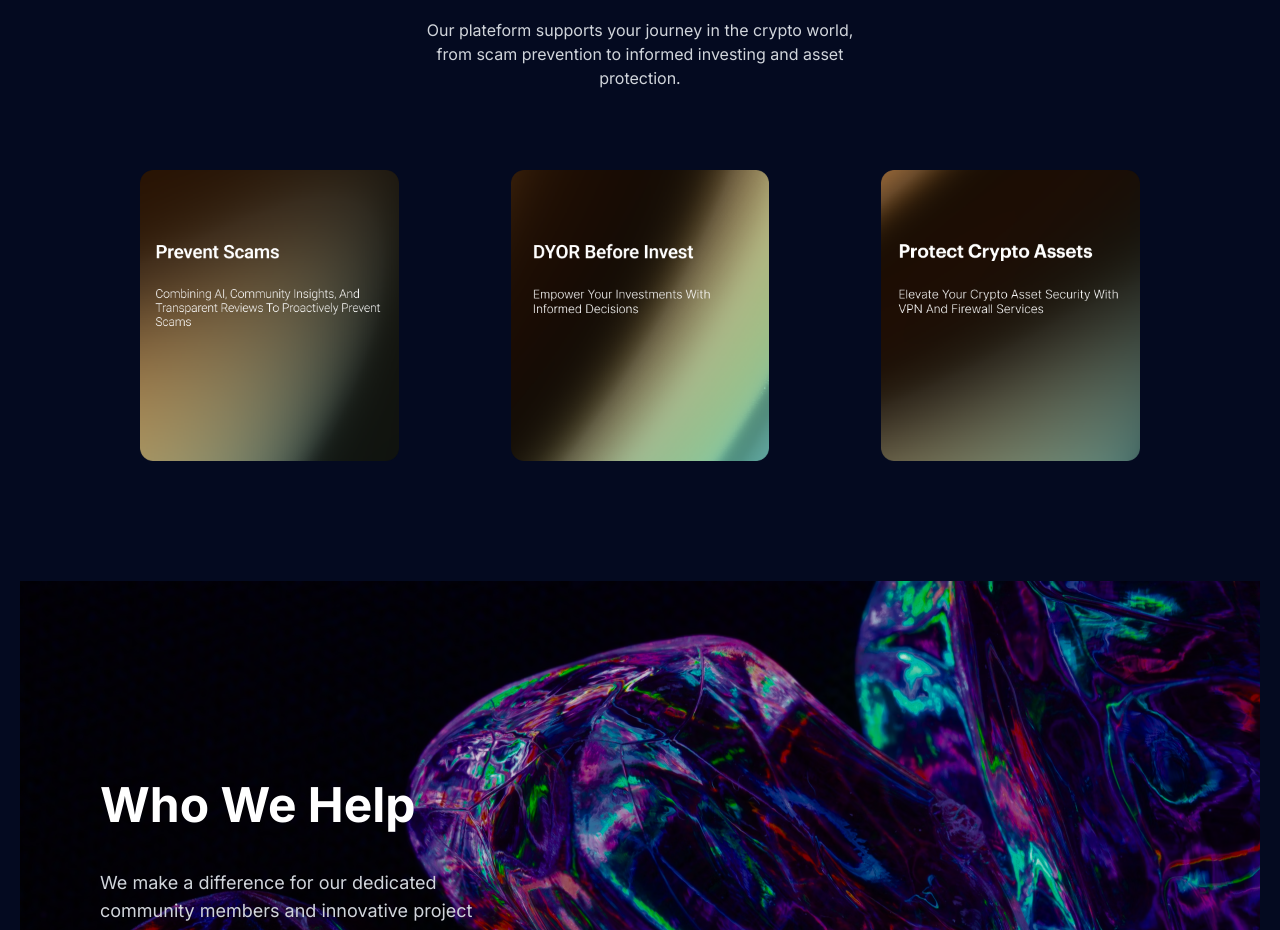
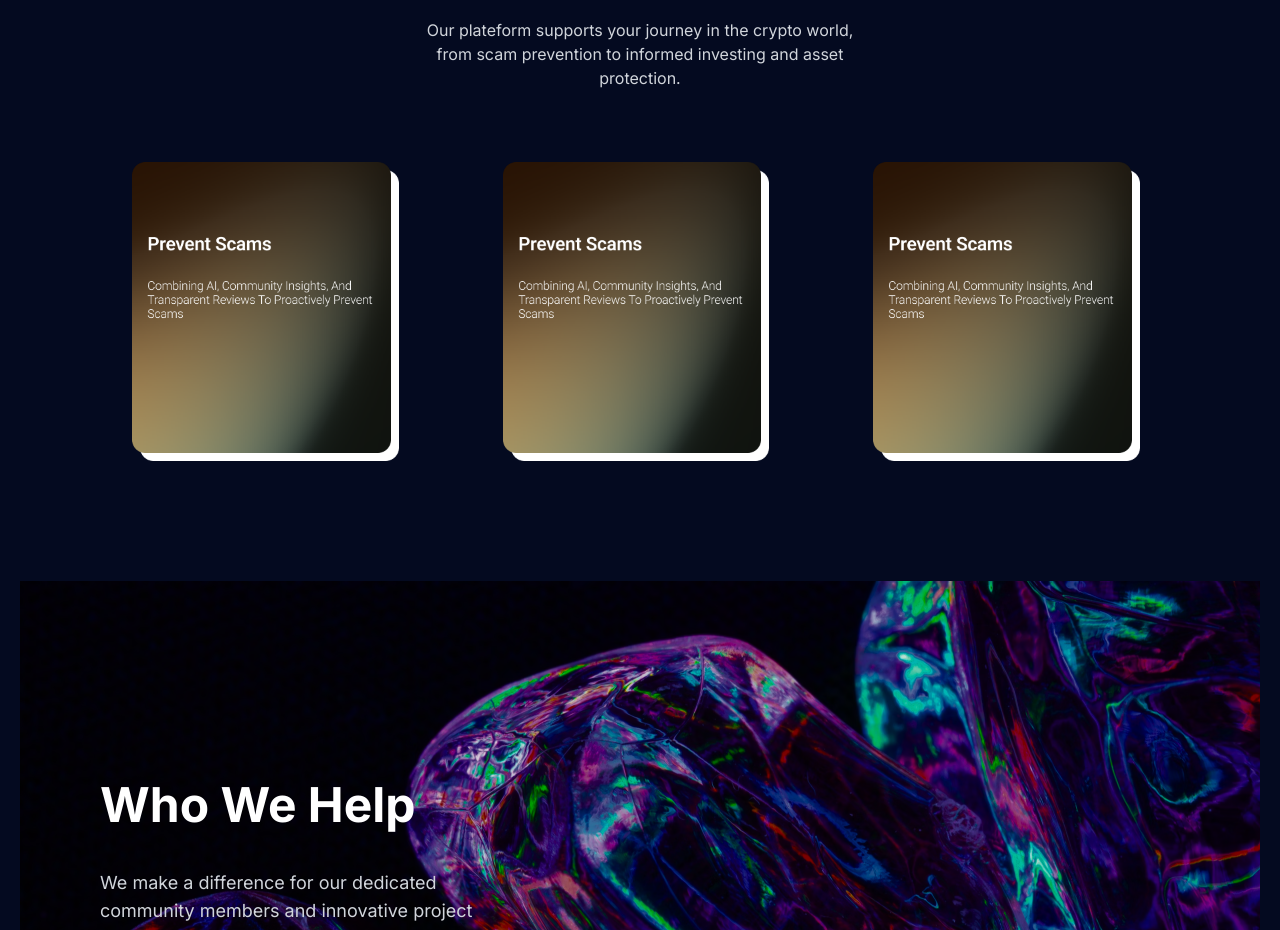
Before and after one commit to NetSepio/website, a Next.js app: page /about in a window 1280 px wide. Shown: the part 800-1730 px from the top of the page. Built offline with nearby package versions, Linux system fonts and the light colour scheme.

Commit message:
about page changes

```diff
--- a/src/app/about/page.js
+++ b/src/app/about/page.js
@@ -34,27 +34,27 @@ world with confidence.</div>
           <div class="lg:flex md:flex mt-10 gap-8">
           <div class="lg:w-1/3 md:w-1/3 w-full rounded-xl">
               <div class="p-10">
-              <img src="/about2.png" alt="netsepio logo"/>
-              {/* <div class="text-white font-bold text-lg">Prevent Scams</div>
-              <div class="text-gray-300">Combining AI, community insights, and
-                  transparent reviews to proactively prevent
-                  scams</div> */}
+              <div style={{ position: 'relative' }}>
+              <img src="/about2.png" alt="netsepio logo"  style={{ zIndex: 1 }} className='absolute right-2 bottom-2'/>
+                <img src="/white_frame.png" alt="netsepio logo" style={{ zIndex: 0 }} />
+            </div>
+            </div>
+
+          </div>
+          <div class="lg:w-1/3 md:w-1/3 w-full rounded-xl lg:mt-0 md:mt-0 mt-4">
+              <div class="p-10">
+              <div style={{ position: 'relative' }}>
+              <img src="/about2.png" alt="netsepio logo"  style={{ zIndex: 1 }} className='absolute right-2 bottom-2'/>
+                <img src="/white_frame.png" alt="netsepio logo" style={{ zIndex: 0 }} />
+            </div>
               </div>
           </div>
           <div class="lg:w-1/3 md:w-1/3 w-full rounded-xl lg:mt-0 md:mt-0 mt-4">
               <div class="p-10">
-              <img src="about3.png" alt="netsepio logo"/>
-              {/* <div class="text-white font-bold text-lg">DYOR before invest</div>
-              <div class="text-gray-300">Empower your investments with informed
-                  decisions</div> */}
-              </div>
-          </div>
-          <div class="lg:w-1/3 md:w-1/3 w-full rounded-xl lg:mt-0 md:mt-0 mt-4">
-              <div class="p-10">
-              <img src="about4.png" alt="netsepio logo"/>
-              {/* <div class="text-white font-bold text-lg">Protect crypto assets</div>
-              <div class="text-gray-300">Elevate Your Crypto Asset Security with
-                  VPN and Firewall Services</div> */}
+              <div style={{ position: 'relative' }}>
+              <img src="/about2.png" alt="netsepio logo"  style={{ zIndex: 1 }} className='absolute right-2 bottom-2'/>
+                <img src="/white_frame.png" alt="netsepio logo" style={{ zIndex: 0 }} />
+            </div>
               </div>
           </div>
       </div>
```
Also changed, not shown: public/white_frame.png (added), 1 other file (tests, documents, lock files or other folders).
